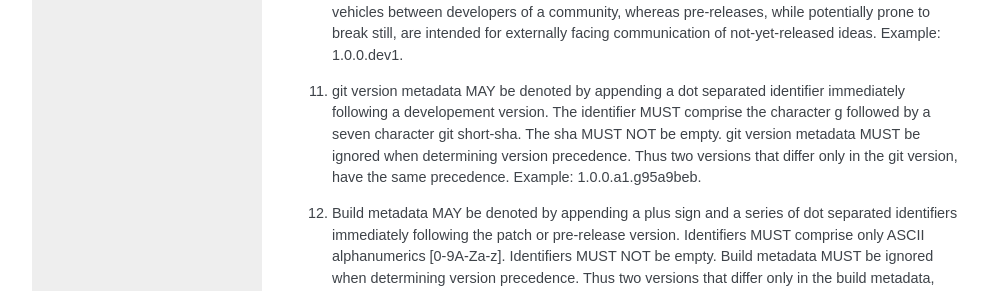
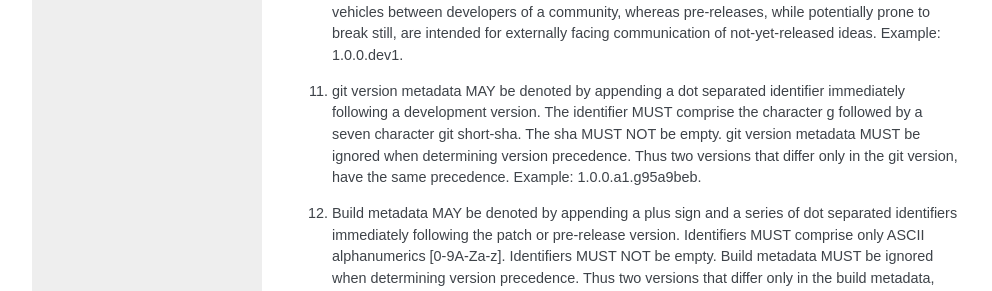
Before and after one commit to openstack/pbr, a Sphinx documentation site: the page built from doc/source/semver.rst, in a window 1280 px wide and 900 px high, scrolled down 1950 px. Shown: the part 177-468 px from the top of the window, without its empty margins (128-1120 px from the left). Built offline with Sphinx 7.4.7, drawn with Linux system fonts in a browser that asks for light colours.

Commit message:
Fix typos in documents
Fix typos detected by toolkit misspellings.

 * pip install misspellings
 * git ls-files | grep -v locale | misspellings -f -

Closes-Bug: #1257295
Change-Id: Ibb5917ab5af541a381630bd013b05d22badd4364

```diff
--- a/doc/source/index.rst
+++ b/doc/source/index.rst
@@ -1,6 +1,6 @@
-===================================
- pbr - Python Build Reasonableness
-===================================
+=================================
+pbr - Python Build Reasonableness
+=================================
 
 A library for managing setuptools packaging needs in a consistent manner.
 
--- a/doc/source/semver.rst
+++ b/doc/source/semver.rst
@@ -131,7 +131,7 @@
     communication of not-yet-released ideas. Example: 1.0.0.dev1.
 
 #.  git version metadata MAY be denoted by appending a dot separated
-    identifier immediately following a developement version.
+    identifier immediately following a development version.
     The identifier MUST comprise the character g followed by a seven
     character git short-sha. The sha MUST NOT be empty. git version
     metadata MUST be ignored when determining version precedence. Thus
```
Also changed, not shown: other parts of doc/source/index.rst (+1 -1 lines).
